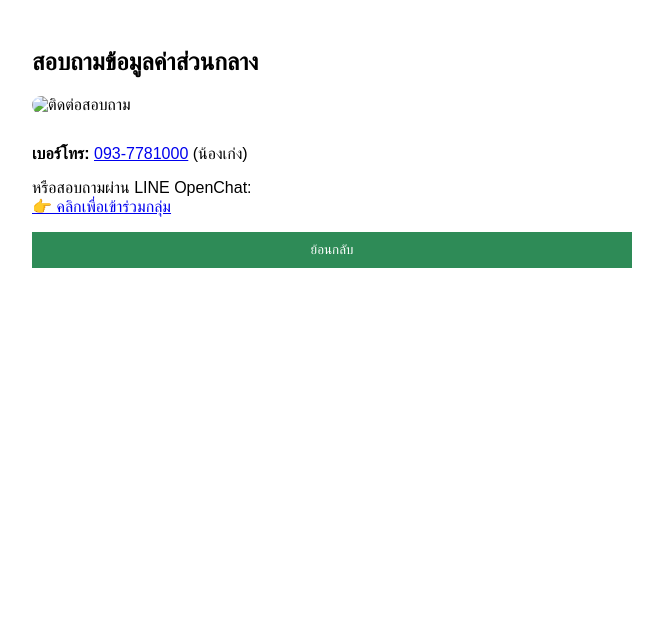
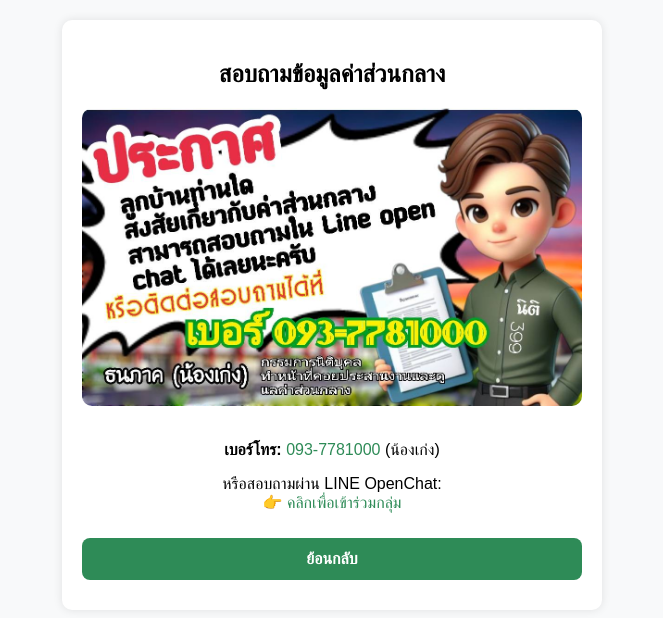
Before and after one commit to thanapakkeh/kittinakorn-399, a plain HTML site: page contact.html in a window 1280 px wide. Shown: the whole page, without its empty margins (308-971 px from the left). Drawn offline with Linux system fonts and the light colour scheme.

Commit message:
Add files via upload

```diff
--- a/contact.html
+++ b/contact.html
@@ -9,11 +9,10 @@
 <body>
   <div class="container">
     <h2>สอบถามข้อมูลค่าส่วนกลาง</h2>
-    <img src="assets/contact.jpg" alt="ติดต่อสอบถาม" class="contact-img" />
+    <img src="assets/contact.jpg" alt="ติดต่อสอบถาม" class="full-img" />
     <p><strong>เบอร์โทร:</strong> <a href="tel:0937781000">093-7781000</a> (น้องเก่ง)</p>
     <p>หรือสอบถามผ่าน LINE OpenChat:<br />
-      <a href="https://line.me/ti/g2/ZDauyxRug_VVvy_dd5uQyG8vZTed7Ix3qrhb6A" target="_blank">
-      👉 คลิกเพื่อเข้าร่วมกลุ่ม</a>
+      <a href="https://line.me/ti/g2/ZDauyxRug_VVvy_dd5uQyG8vZTed7Ix3qrhb6A" target="_blank">👉 คลิกเพื่อเข้าร่วมกลุ่ม</a>
     </p>
     <button onclick="goBack()">ย้อนกลับ</button>
   </div>
--- a/login.js
+++ b/login.js
@@ -1,6 +1,5 @@
 document.getElementById('loginForm').addEventListener('submit', function (e) {
   e.preventDefault();
-
   const userId = document.getElementById('userId').value.trim();
   const password = document.getElementById('password').value.trim();
   const messageBox = document.getElementById('loginMessage');
--- a/style.css
+++ b/style.css
@@ -1,37 +1,72 @@
 body {
-  font-family: sans-serif;
+  font-family: 'Sarabun', sans-serif;
+  margin: 0;
+  padding: 0;
+  background-color: #f8f9fa;
+}
+
+.container {
+  max-width: 500px;
+  margin: 0 auto;
   padding: 20px;
+  text-align: center;
+  background: white;
+  box-shadow: 0 0 10px rgba(0,0,0,0.1);
+  border-radius: 10px;
+  margin-top: 20px;
 }
-.container {
-  max-width: 600px;
-  margin: auto;
-}
-input, button {
-  display: block;
-  width: 100%;
-  padding: 10px;
+
+.logo {
+  width: 80px;
   margin-bottom: 10px;
 }
+
+input, button {
+  width: 100%;
+  padding: 12px;
+  margin: 10px 0;
+  font-size: 1rem;
+  border-radius: 8px;
+  border: 1px solid #ccc;
+}
+
 button {
   background-color: #2e8b57;
   color: white;
+  font-weight: bold;
   border: none;
   cursor: pointer;
+  transition: background 0.2s;
 }
+
 button:hover {
-  background-color: #276e4d;
+  background-color: #1e6842;
 }
+
 .slip-card {
-  border: 1px solid #ccc;
+  text-align: left;
+  background: #f0f0f0;
+  padding: 15px;
+  margin: 10px 0;
   border-radius: 8px;
-  padding: 15px;
+}
+
+.full-img {
+  width: 100%;
+  border-radius: 10px;
   margin-bottom: 15px;
 }
-.payment-img, .contact-img {
-  max-width: 100%;
-  border-radius: 12px;
-  margin-bottom: 15px;
+
+a {
+  color: #2e8b57;
+  text-decoration: none;
 }
+
+a:hover {
+  text-decoration: underline;
+}
+
 .error {
   color: red;
+  margin-top: 10px;
 }
```
Also changed, not shown: index.html (+5 -24 lines), login.html (+1 -0 lines), main.js (+5 -2 lines), payment.html (+2 -3 lines), assets/contact.jpg (added), assets/logo.png (added), assets/payment.jpg (added).
